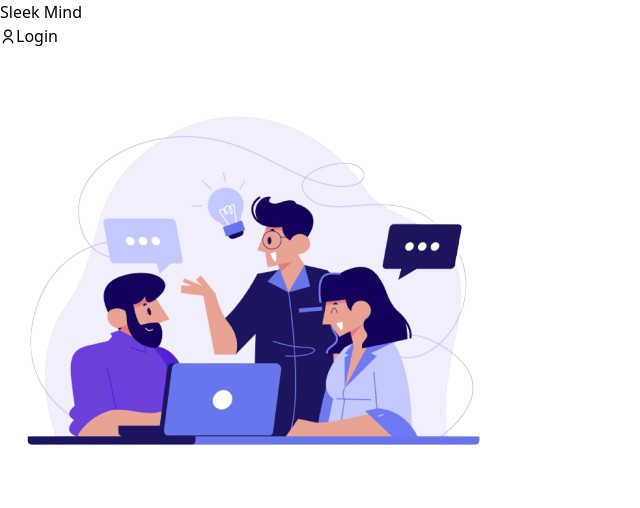
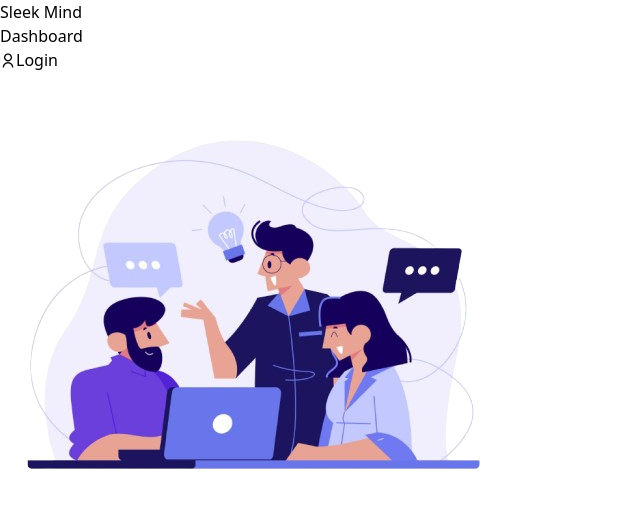
Before and after one commit to rajeevprajapatt/SleekMind, a React (Vite) app in the folder Frontend/: page / in a window 1280 px wide. Shown: the top 508 px of the page, without its empty margins (0-640 px from the left). Built offline with nearby package versions, Linux system fonts and the light colour scheme.

Commit message:
style: UI updating

```diff
--- a/Frontend/src/components/Navbar.jsx
+++ b/Frontend/src/components/Navbar.jsx
@@ -1,5 +1,5 @@
 import React, { useEffect, useState } from 'react'
-import { useNavigate } from 'react-router-dom';
+import { useNavigate, Link } from 'react-router-dom';
 import axios from '../config/axios';
 
 const Navbar = () => {
@@ -25,8 +25,9 @@ const Navbar = () => {
 
     return (
         <div className="bg-black/50 backdrop-blur-md text-white p-4 w-[98%] mx-auto rounded-xl shadow-md flex justify-between text-center items-center">
-            <div>
-                <h1 className="text-4xl font-bold px-8">Sleek Mind</h1>
+            <div className='flex justify-center items-center'>
+                <h1 className="text-4xl font-bold px-8"><Link to="/">Sleek Mind</Link></h1>
+                <h1 className="text-xl font-bold px-8"><Link to="/dashboard">Dashboard</Link></h1>
             </div>
             <div className='flex items-center gap-4'>
                 {isLoggedIn ? <button onClick={handleLogOut} className='bg-red-600 flex justify-center gap-1 text-lg p-2 px-4 rounded-md'>Log Out</button> :
```
